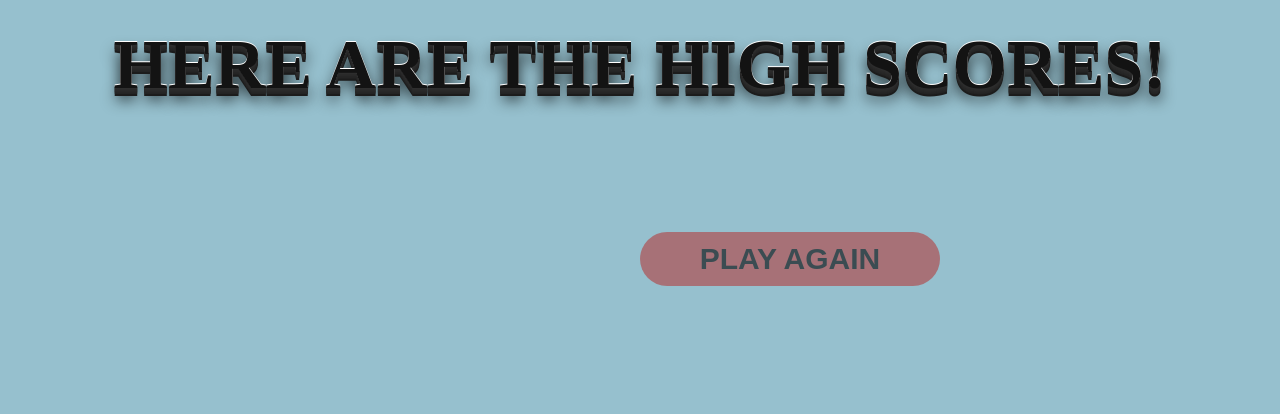
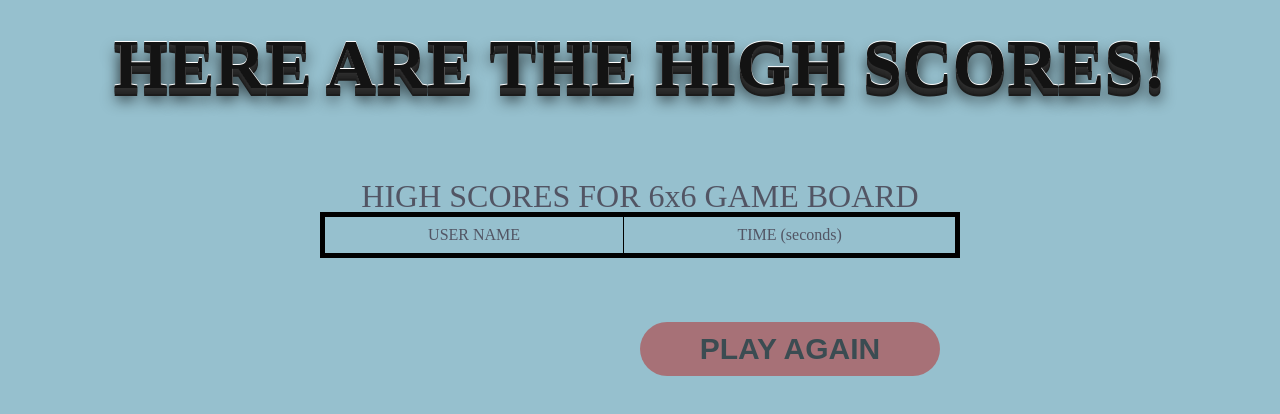
Before and after one commit to jayb967/Team_project201, a plain HTML site: page scores.html in a window 1280 px wide. Shown: the top 414 px of the page. Drawn offline with Linux system fonts and the light colour scheme.

Commit message:
changed scores css js and html to add table header, fixed hide instructions handler in app js

```diff
--- a/scores.html
+++ b/scores.html
@@ -9,8 +9,7 @@
   <body>
 
     <h1>HERE ARE THE HIGH SCORES!</h1>
-    <section id="greet"></section>
-
+    <div id="tableHeader"></div>
     <div class="container">
        <div class="planet"></div>
              <table id="tableScores"></table>
--- a/scores.js
+++ b/scores.js
@@ -6,6 +6,14 @@ function makeScoresChart(names, scores) {
   var tr;
   var td1;
   var td2;
+  tr = document.createElement('tr');
+  td1 = document.createElement('td');
+  td1.textContent = 'USER NAME';
+  td2 = document.createElement('td');
+  td2.textContent = 'TIME (seconds)';
+  tr.appendChild(td1);
+  tr.appendChild(td2);
+  tableScores.appendChild(tr);
   for (var i = 0; i < scores.length; i++) {
     tr = document.createElement('tr');
     td1 = document.createElement('td');
@@ -19,6 +27,19 @@ function makeScoresChart(names, scores) {
 }
 
 var localBoardSize = JSON.parse(localStorage.getItem('boardSize'));
+
+function makeTableHeading() {
+  var tempContent;
+  if (localBoardSize === 8) {
+    tempContent = '4x4';
+  } else {
+    tempContent = '6x6';
+  }
+  var text = document.createElement('p');
+  text.textContent = 'HIGH SCORES FOR ' + tempContent + ' GAME BOARD';
+  document.getElementById('tableHeader').appendChild(text);
+}
+makeTableHeading();
 
 function renderTopTable() {
   var localHighScores;
--- a/style.css
+++ b/style.css
@@ -302,7 +302,7 @@ p button {
   float: none;
 }
 
-button {
+/*button {
   opacity:0.6;
   transition:opacity .3s linear;
   font-family: sans-serif;
@@ -317,7 +317,7 @@ button {
   margin-left: 0 auto;
   margin-bottom: 30px;
   cursor: pointer;
-}
+}*/
 
 
 #ready-to-play:hover {
@@ -368,3 +368,9 @@ img {
   height: 150px;
   width: 150px;
 }
+
+div p {
+  text-align: center;
+  font-size: 32px;
+  margin-top: 50px;
+}
```
Also changed, not shown: app.js (+1 -11 lines), index.html (+1 -1 lines).
